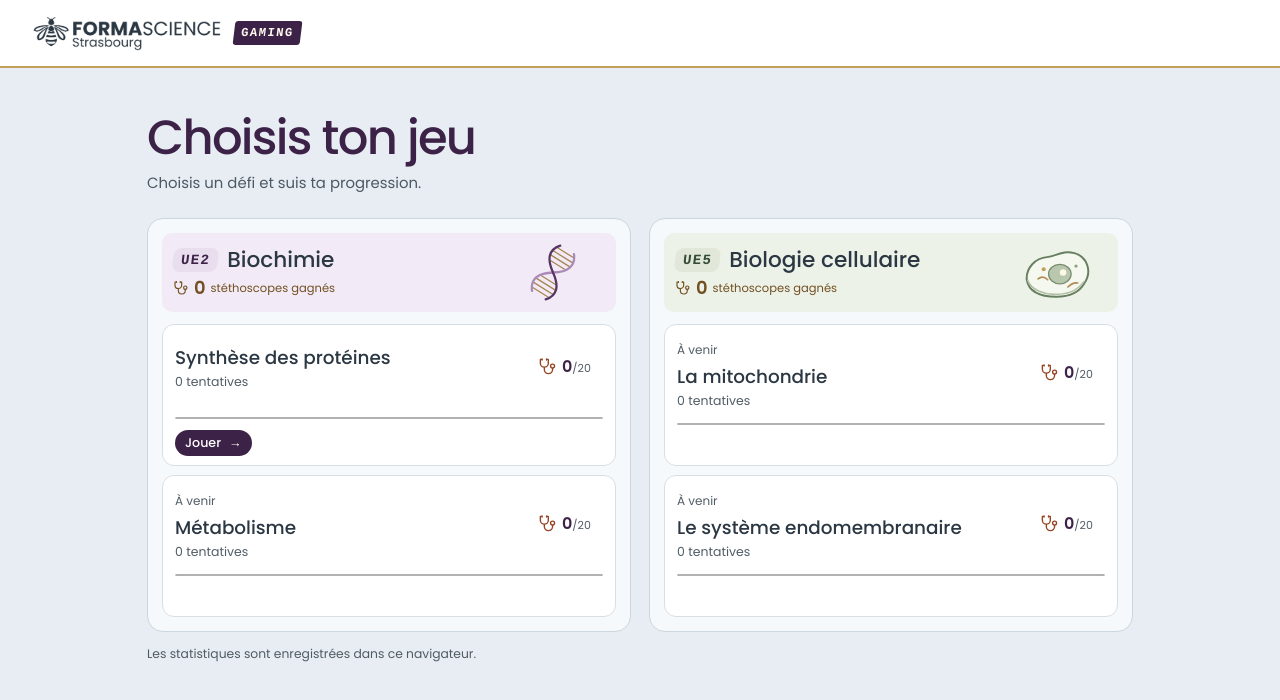
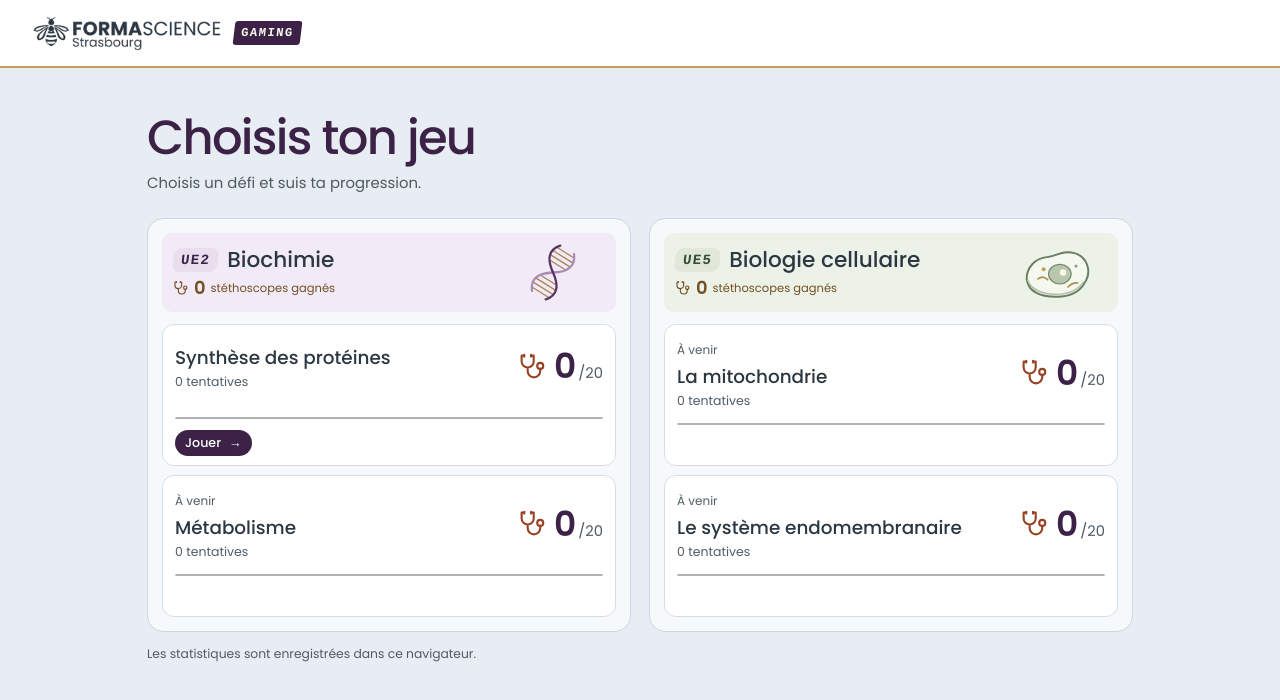
Before and after one commit to formascience-code/gaming, a Next.js app: page / in a window 1280 px wide. Shown: the top 700 px of the page. Built offline with nearby package versions, Linux system fonts and the light colour scheme.

Commit message:
Agrandir les stéthoscopes et le score de chaque jeu

```diff
--- a/app/games.module.css
+++ b/app/games.module.css
@@ -42,3 +42,9 @@
 .unitTotal svg { width:16px; height:16px; }
 .emblem { width:clamp(65px,10vw,104px); height:63px; flex:none; }
 .progress { grid-column:1/-1; width:100%; height:4px; accent-color:#a77733; }
+
+.score { min-width:0; }
+.score>span { gap:7px; font-size:clamp(1.65rem,3.5vw,2.15rem); }
+.score>span svg { width:29px; height:29px; }
+.score small { margin-left:2px; font-size:.92rem; }
+@media(max-width:390px) { .score>span { gap:4px; } .score>span svg { width:24px; height:24px; } }
```
